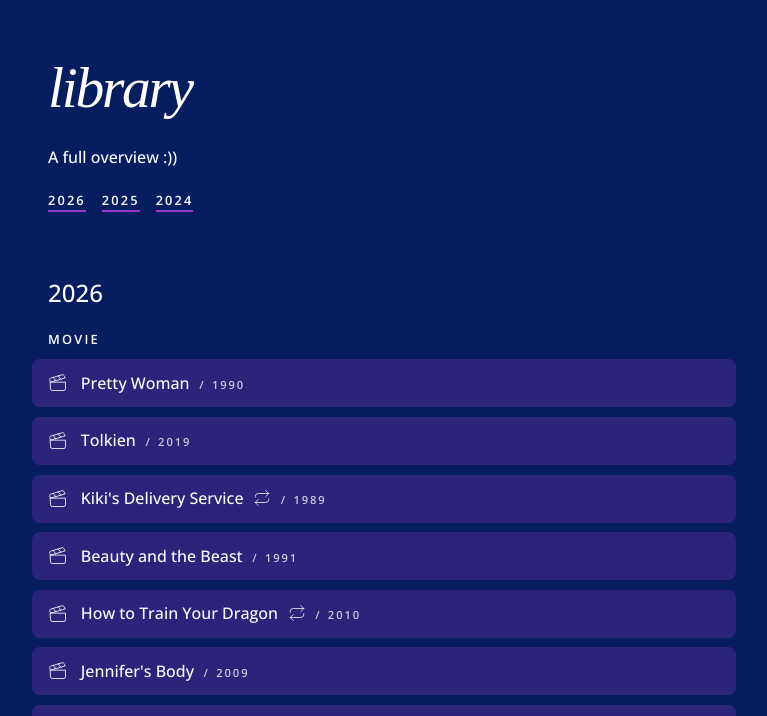
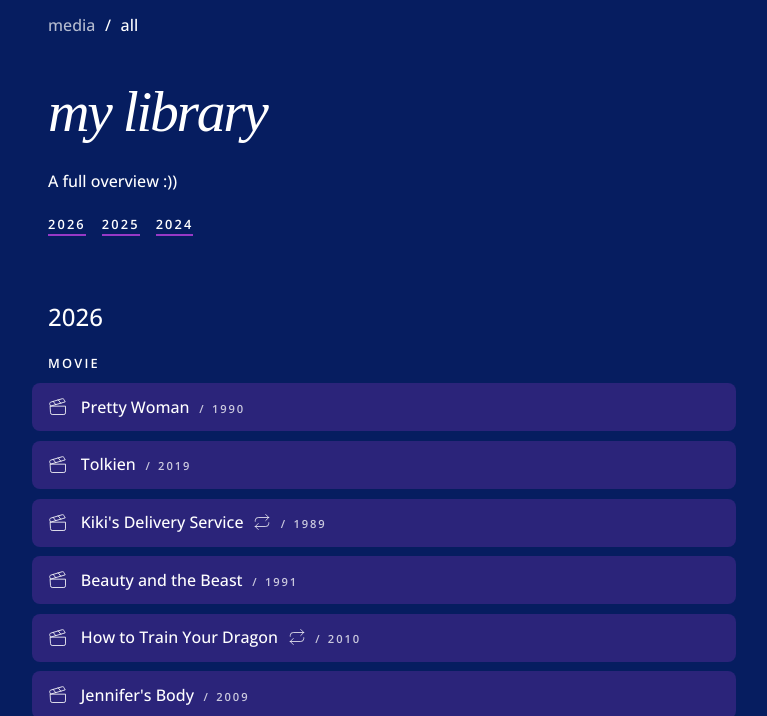
Before and after one commit to sofiepatoor/portfolio, an Astro site: page /library/all in a window 1280 px wide. Shown: the part 61-777 px from the top of the page, without its empty margins (256-1023 px from the left). Built offline with nearby package versions, Linux system fonts and the light colour scheme; Astro itself is replaced by a stand-in of ours; a web font is replaced by a local one.

Commit message:
add: breadcrumbs on library/all page

```diff
--- a/src/pages/library/all.astro
+++ b/src/pages/library/all.astro
@@ -15,7 +15,13 @@ for (const year in mediaGroups) {
 <BaseLayout pageTitle="my library">
   <section>
     <div class="container">
-      <h1>Library</h1>
+      <nav class="breadcrumbs" aria-label="Breadcrumb">
+        <ol>
+          <li><a href="/library">media</a></li>
+          <li><span aria-current="page">all</span></li>
+        </ol>
+      </nav>
+      <h1>My library</h1>
       <p class="intro">A full overview :))</p>
       <ul class="year-links">
         {
@@ -51,6 +57,34 @@ for (const year in mediaGroups) {
 </BaseLayout>
 
 <style lang="scss">
+  .breadcrumbs {
+    ol {
+      display: flex;
+      padding: 0;
+    }
+
+    li {
+      list-style: none;
+    }
+
+    a {
+      opacity: 0.7;
+      text-decoration: none;
+      transition: opacity 0.15s ease-in;
+
+      &:hover,
+      &:focus {
+        opacity: 1;
+      }
+    }
+
+    li:not(:last-child)::after {
+      content: "/";
+      display: inline-block;
+      margin: 0 var(--space-sm);
+    }
+  }
+
   h1 {
     padding-top: clamp(30px, 5vh, 60px);
   }
```
